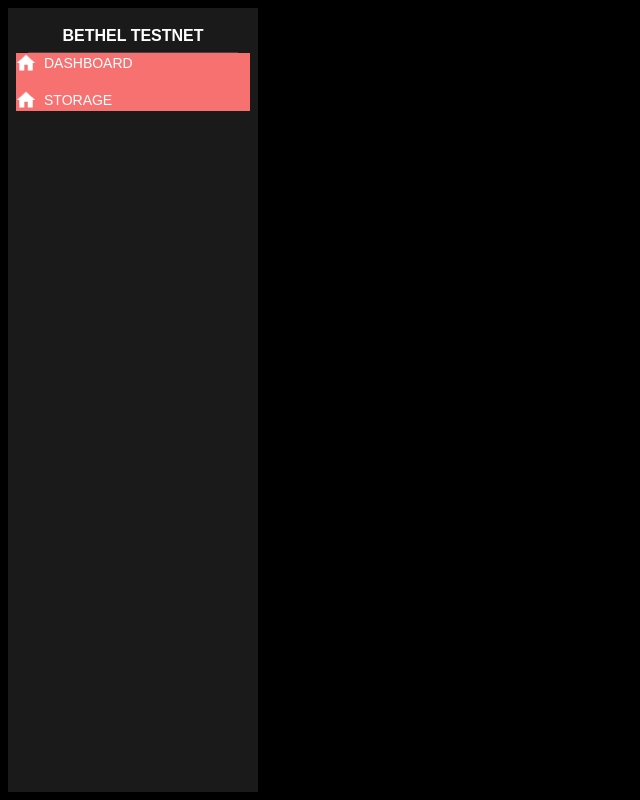
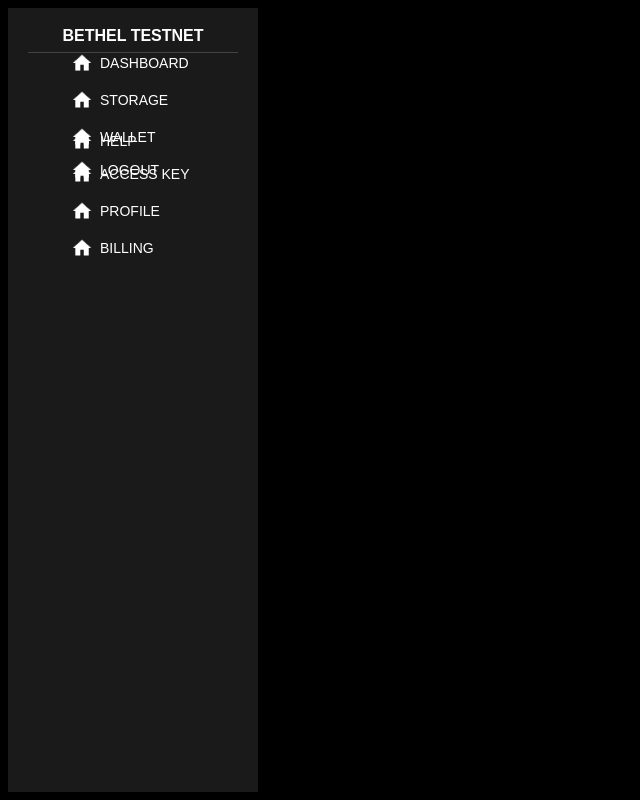
Before and after one commit to asindu99/bethel-dashboard-demo-react.js, a React (Create React App) app: page / in a window 1280 px wide. Shown: the whole page, without its empty margins (0-640 px from the left). Built offline with nearby package versions, Linux system fonts and the light colour scheme; a web font is replaced by a local one.

Commit message:
done some changes

```diff
--- a/src/components/Side-Bar.jsx
+++ b/src/components/Side-Bar.jsx
@@ -15,7 +15,7 @@ function SideBar() {
             <hr className='w-[90%] mt-1 opacity-20' />
           </div>
 
-          <div className='flex flex-col items-start justify-center gap-4 w-full bg-red-400'>
+          <div className='flex flex-col items-start justify-center gap-4 px-14 w-full '>
 
             {/* start-dashboard */}
             <div className='flex '>
@@ -47,6 +47,102 @@ function SideBar() {
             </div>
             {/* end-dashboard */}
 
+            {/* start-dashboard */}
+            <div className='flex'>
+              <div>
+                {/* start-inside box */}
+                <div className='flex text-white text-[0.875rem] w-full gap-2'>
+                  <div>
+                    <img src={iconHome} alt="flex" className='w-[20px]' />
+                  </div>
+                  <h1>WALLET</h1>
+                </div>
+                {/* end-insidebox */}
+              </div>
+            </div>
+            {/* end-dashboard */}
+
+            {/* start-dashboard */}
+            <div className='flex'>
+              <div>
+                {/* start-inside box */}
+                <div className='flex text-white text-[0.875rem] w-full gap-2'>
+                  <div>
+                    <img src={iconHome} alt="flex" className='w-[20px]' />
+                  </div>
+                  <h1>ACCESS KEY</h1>
+                </div>
+                {/* end-insidebox */}
+              </div>
+            </div>
+            {/* end-dashboard */}
+
+            {/* start-dashboard */}
+            <div className='flex'>
+              <div>
+                {/* start-inside box */}
+                <div className='flex text-white text-[0.875rem] w-full gap-2'>
+                  <div>
+                    <img src={iconHome} alt="flex" className='w-[20px]' />
+                  </div>
+                  <h1>PROFILE</h1>
+                </div>
+                {/* end-insidebox */}
+              </div>
+            </div>
+            {/* end-dashboard */}
+
+            {/* start-dashboard */}
+            <div className='flex'>
+              <div>
+                {/* start-inside box */}
+                <div className='flex text-white text-[0.875rem] w-full gap-2'>
+                  <div>
+                    <img src={iconHome} alt="flex" className='w-[20px]' />
+                  </div>
+                  <h1>BILLING</h1>
+                </div>
+                {/* end-insidebox */}
+              </div>
+            </div>
+            {/* end-dashboard */}
+
+
+            {/* START-HELP AND LOGOUT FUNC */}
+            <div className='flex flex-col gap-2 absolute'>
+                {/* start-dashboard */}
+              <div className='flex'>
+                <div>
+                    {/* start-inside box */}
+                    <div className='flex text-white text-[0.875rem] w-full gap-2'>
+                      <div>
+                        <img src={iconHome} alt="flex" className='w-[20px]' />
+                      </div>
+                      <h1>HELP</h1>
+                    </div>
+                    {/* end-insidebox */}
+                  </div>
+                </div>
+                {/* end-dashboard */}
+
+
+                {/* start-dashboard */}
+                <div className='flex'>
+                  <div>
+                    {/* start-inside box */}
+                    <div className='flex text-white text-[0.875rem] w-full gap-2'>
+                      <div>
+                        <img src={iconHome} alt="flex" className='w-[20px]' />
+                      </div>
+                      <h1>LOGOUT</h1>
+                    </div>
+                    {/* end-insidebox */}
+                  </div>
+                </div>
+              {/* end-dashboard */}
+            </div>
+            {/* END-HELP AND LOGOUT */}
+
 
           </div>
 
```
